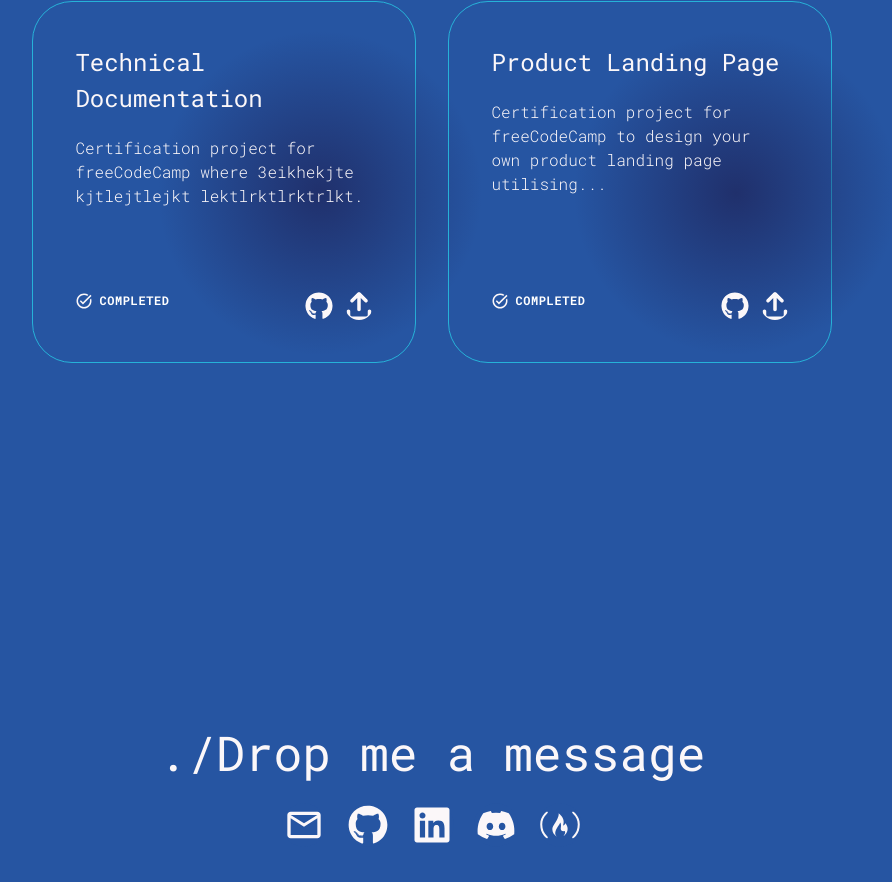
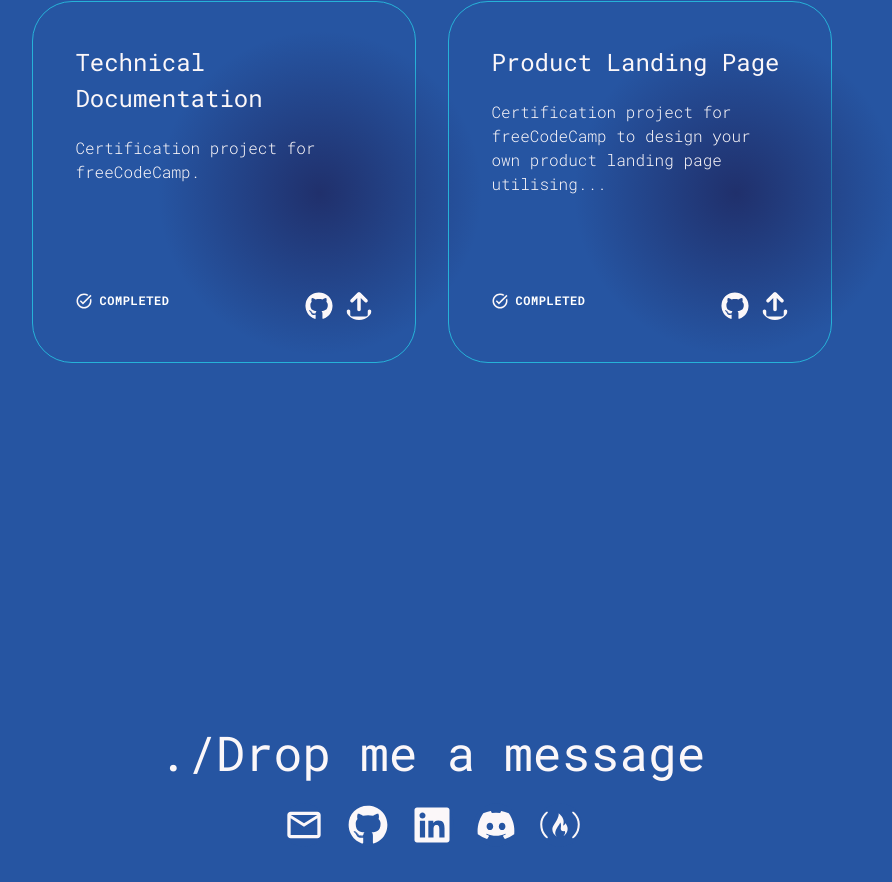
Before and after one commit to ameera-gahussain/ameera-gahussain.github.io, a React (Vite) app: page / in a window 1280 px wide. Shown: the part 2971-3853 px from the top of the page, without its empty margins (208-1100 px from the left). Built offline with nearby package versions, Linux system fonts and the light colour scheme.

Commit message:
change freecodecamp description

```diff
--- a/src/constants/index.js
+++ b/src/constants/index.js
@@ -197,8 +197,7 @@ export const projects = [
   {
     id: "4",
     title: "Technical Documentation",
-    description:
-      "Certification  project for freeCodeCamp where 3eikhekjte kjtlejtlejkt lektlrktlrktrlkt.",
+    description: "Certification  project for freeCodeCamp.",
     status: "done",
   },
   {
```
